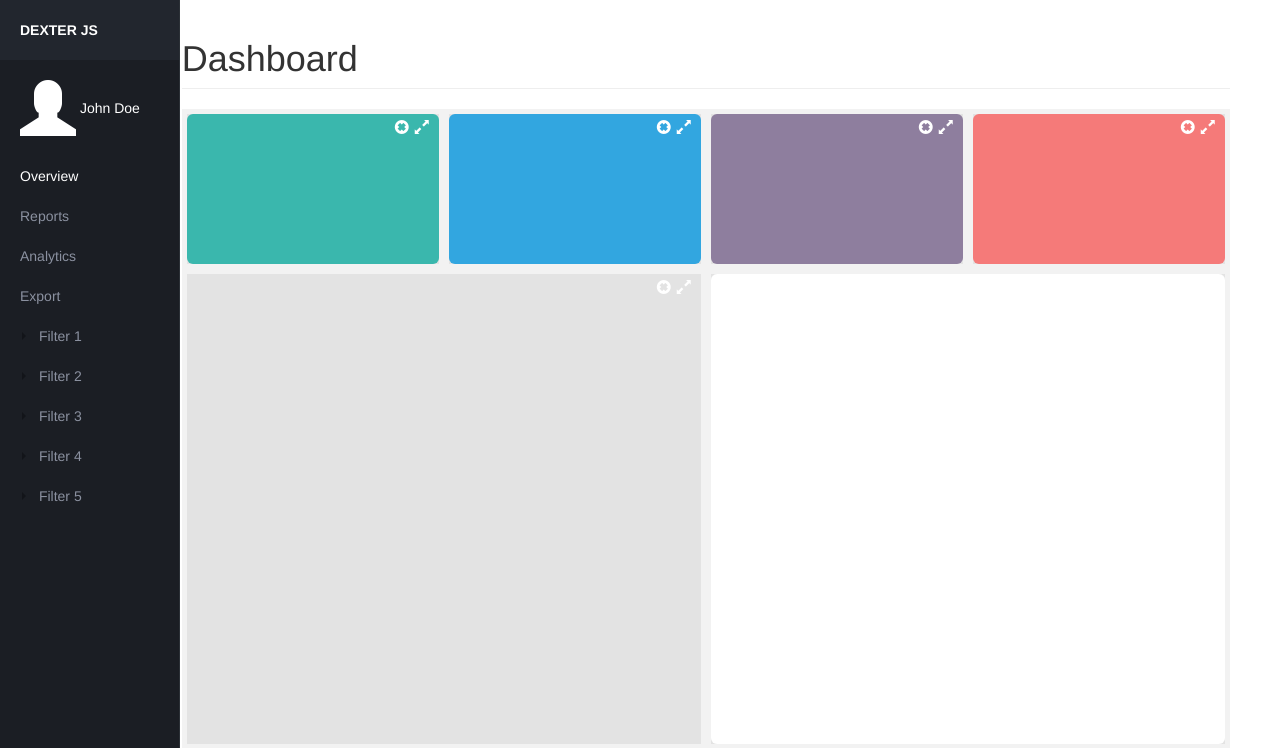
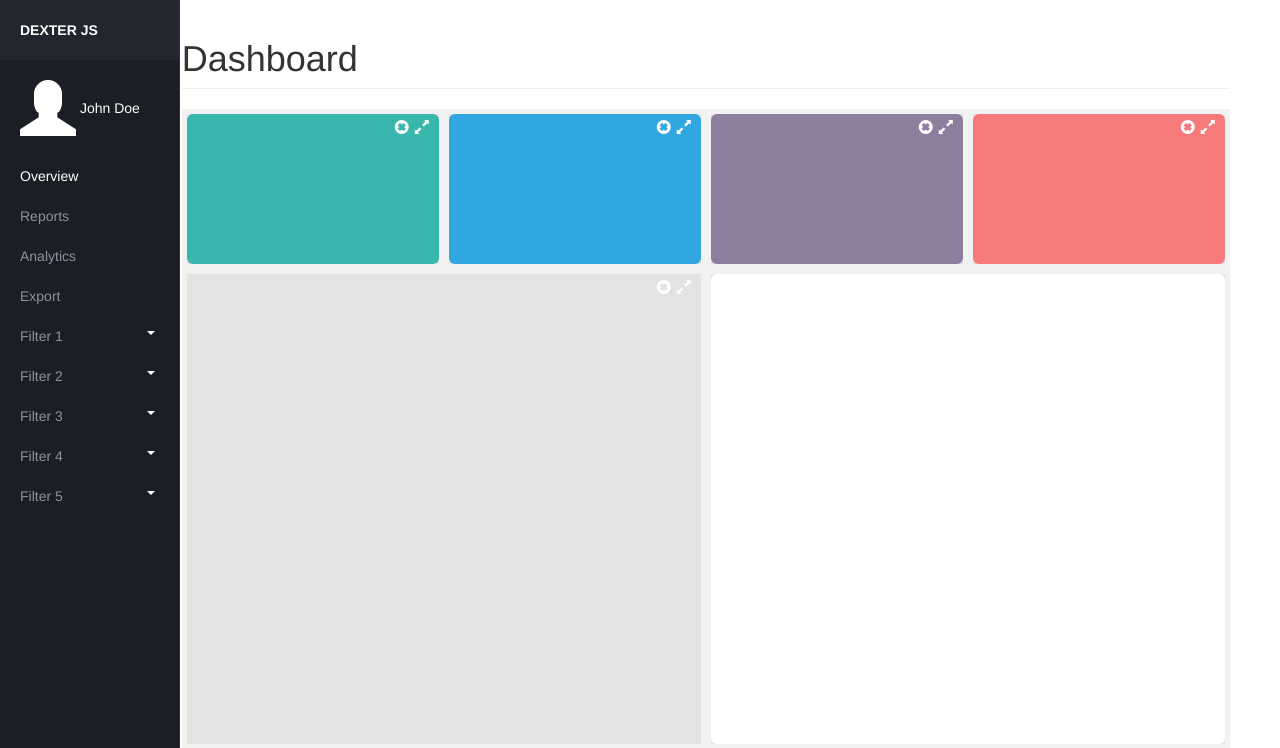
Before and after one commit to DecksterTeam/DeckStarter, a PHP site: page / in a window 1280 px wide. Shown: the part 51-799 px from the top of the page. Run offline with PHP 8.4, Linux system fonts and the light colour scheme.

Commit message:
Changed to dark styling

```diff
--- a/assets/css/default.css
+++ b/assets/css/default.css
@@ -166,9 +166,9 @@
   vertical-align:middle;
 }
 
-.sub-filter > li > a {
+ul.sub-filter > li > a {
   padding-right: 20px;
-  padding-left: 55px;
+  padding-left: 40px;
   background-color: #22262E;
 }
 
@@ -177,17 +177,14 @@
 }
 
 .sidebar .caret {
-  border-left: 4px solid transparent;
-  border-right: 4px solid transparent;
-  border-top: 4px solid #000000;
   display: inline-block;
-  height: 0;
-  opacity: 0.3;
-  width: 0;
-  margin-right: 5px;
-  margin-bottom: 3px;
+  right:25px;
+  top: 15px;
+  position: absolute;
+  color:#fff;
 }
 
+/*
 .sidebar .right-caret {
   border-bottom: 4px solid transparent;
   border-top: 4px solid transparent;
@@ -195,7 +192,9 @@
   display: inline-block;
   height: 0;
   margin-right: 5px;
+  color:#fff;
 }
+*/
 
 .middle-container {
   float: left;
```
